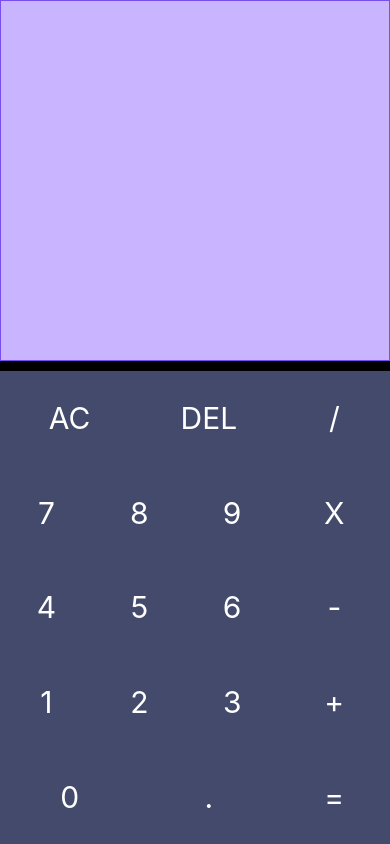
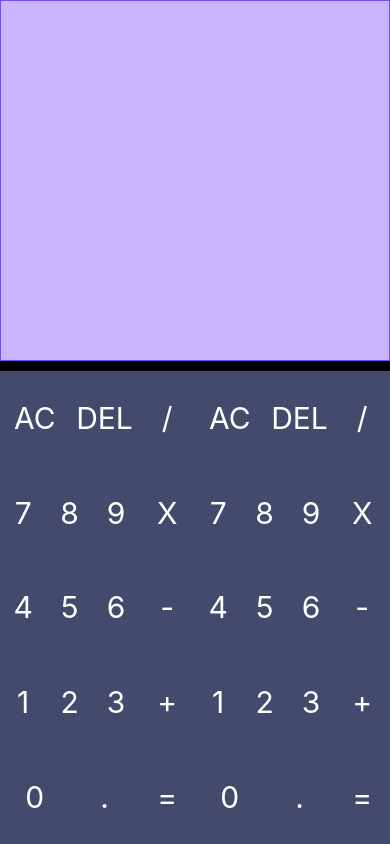
Before and after one commit to miuroku/calculator-react-native, a React Native app: screen / in a window 390 px wide. Built offline with nearby package versions, Linux system fonts and the light colour scheme.

Commit message:
feat: all stable, no bugs

```diff
--- a/App.tsx
+++ b/App.tsx
@@ -1,5 +1,5 @@
 import { StatusBar } from 'expo-status-bar';
-import React from 'react';
+import React, { useEffect, useMemo, useRef } from 'react';
 import { useState } from 'react';
 import { StyleSheet, Text, View } from 'react-native';
 import Display from './src/Display';
@@ -43,6 +43,22 @@ export default function App() {
         setWholeExpression,
     };
 
+    const infoState_ref = useRef<mainState>(infoState);
+
+    useMemo(() => {
+        infoState_ref.current = {
+        currentValue,
+        setCurrentValue,
+        previousValue,
+        setPreviousValue,
+        operator,
+        setOperator,
+        previousResult,
+        setPreviousResult,
+        wholeExpression,
+        setWholeExpression,
+        }
+    },[currentValue, previousResult, previousValue, operator, wholeExpression]);
 
     return (
         <View style={styles.mainBody}>
@@ -51,8 +67,9 @@ export default function App() {
                 backgroundColor="#61dafb"
                 hidden={false} />
 
-            <Display state={infoState} />
-            <Keyboard state={infoState} />
+            <Display state_ref={infoState_ref} />
+
+            <Keyboard state_ref={infoState_ref} />
 
         </View>
     );
--- a/src/Display.tsx
+++ b/src/Display.tsx
@@ -1,9 +1,10 @@
-import React, { useState } from 'react';
+import React, { useEffect, useState } from 'react';
 import { View, Text, StyleSheet, ScrollView, TextInput } from 'react-native';
 import { mainState } from '../App';
 
-export default function Display ({ state }
-    : {state: mainState} ) {
+export default function Display ({ state_ref }
+    : {state_ref: React.RefObject<mainState>} ) {
+
     const [text, setText] = useState('');
 
     /**const scrollToEnd = (obj) => {
@@ -11,12 +12,24 @@ export default function Display ({ state }
     };
     **/
 
+    const state = state_ref.current;
+
+
+    useEffect(() => {
+        console.log(`${state?.wholeExpression}`);
+    }, [state?.wholeExpression]);
+
     return (
         <View style={styles.body}>
+
             <ScrollView
-            horizontal={true}>
-                <Text style={styles.inputFieldText}>{state.wholeExpression}</Text>
+                horizontal={true}
+                style={styles.outerScrollStyle}
+                contentContainerStyle={styles.innerScrollStyle}>
+
+                <Text style={styles.contentinsideScrollStyle}>{state?.wholeExpression}</Text>
             </ScrollView>
+
             {/* <ScrollView
             horizontal={true}>
                 <Text style={styles.resultFieldText}>{state.previousResult}</Text>
@@ -32,10 +45,20 @@ const styles = StyleSheet.create({
         borderWidth:1,
         borderColor: '#794df0',
       },
-    inputFieldText: {
-        backgroundColor: '#ffffff'
-    },
     resultFieldText: {
         backgroundColor: '#cc1'
     },
+
+    outerScrollStyle: {
+        flex: 1,
+        minWidth: '100%',
+    },
+    innerScrollStyle: {
+        alignItems: 'center',
+        justifyContent: 'flex-start',
+    },
+    contentinsideScrollStyle: {
+        fontSize: 30,
+        color: 'black',
+    }
 });
--- a/src/Keyboard/Key.tsx
+++ b/src/Keyboard/Key.tsx
@@ -8,7 +8,7 @@ export default function Key ({ text, onPress }
 
     const textColors = {
         Common: '#ffff',
-        touched: '#f90000',
+        touched: '#000c68',
     };
 
     const [textColor, setTextColor] = useState(textColors.Common);
@@ -22,14 +22,13 @@ export default function Key ({ text, onPress }
     const onKeyPressHandler = (onPressIn: OnOutPress) => {
         if (onPressIn === OnOutPress.On){
             setTextColor(textColors.touched);
-            console.log(`KDSSSSS`)
         }
         else  {
             setTextColor(textColors.Common);
         }
     };
 
-    const onPressClassicHandler = (someAnotherHandler?: any) => {
+    const onPressClassicHandler = (someAnotherHandler: ()=>void) => {
         Vibration.vibrate(41);
         someAnotherHandler();
     };
--- a/src/Keyboard/Keyboard.tsx
+++ b/src/Keyboard/Keyboard.tsx
@@ -10,8 +10,8 @@ import calculator from "../Logic/calculator";
 
 
 
-const CommonKeyboard = ({ state, tapHandler }
-    : {state: mainState, tapHandler: (type:string, value?:any)=> void}
+const CommonKeyboard = ({ state_ref, tapHandler }
+    : {state_ref: React.RefObject<mainState>, tapHandler: (type:string, value?:any)=> void}
     ) => {
 
     useEffect(()=>{
@@ -56,8 +56,8 @@ const CommonKeyboard = ({ state, tapHandler }
     );
 };
 
-const SciencieficKeyboard = ({ state, tapHandler }
-    : {state: mainState, tapHandler: (type: string, value?:any)=>void} ) => {
+const SciencieficKeyboard = ({ state_ref, tapHandler }
+    : {state_ref: React.RefObject<mainState>, tapHandler: (type: string, value?:any)=>void} ) => {
 
     return (
         <View style={styles.keyboard}>
@@ -97,19 +97,19 @@ const SciencieficKeyboard = ({ state, tapHandler }
     );
 };
 
-export default function Keyboard ({ state }
-    : {state: mainState} ) {
+export default function Keyboard ({ state_ref }
+    : {state_ref: React.RefObject<mainState>} ) {
 
     // Changes 'infoState' using 'calculator'.
     let tapHandler = (type: string, value: any=type): void => {
 
-        calculator({type, value, state});
+        calculator({type, value, state_ref});
     };
 
     return (
         <View style={styles.keyboard}>
-            {/* <SciencieficKeyboard state={state} tapHandler={tapHandler}/>          */}
-            <CommonKeyboard state={state} tapHandler={tapHandler}/>
+            <SciencieficKeyboard state_ref={state_ref} tapHandler={tapHandler}/>
+            <CommonKeyboard state_ref={state_ref} tapHandler={tapHandler}/>
         </View>
     );
 };
--- a/src/Logic/calculator.ts
+++ b/src/Logic/calculator.ts
@@ -1,5 +1,9 @@
 
 // TO-DO:
+
+import React from "react";
+import { mainState } from "../../App";
+
 // Add more types/operator_val later for scienciefic part of calculator ...
 export const inputedTypes = {
     number: "number",
@@ -21,8 +25,14 @@ export const inputedTypes = {
 
 // TO-DO:
 // Add switch case for handling specific inputed types ...
-export default function calculator ( {type, value, state}:
-    {type: string, value: any, state: any} ): void {
+export default function calculator ( {type, value, state_ref}:
+    {type: string, value: any, state_ref: React.RefObject<mainState>} ): void {
+
+    const state = state_ref.current;
+
+    if (!state) {
+        return;
+    }
 
     console.log(`+Calculator() -> type: "${type}" and value : "${value}"`);
 
@@ -34,7 +44,7 @@ export default function calculator ( {type, value, state}:
         }
         case inputedTypes.clear: {
             state.setWholeExpression("");
-            state.setPreviousResult("")
+            state.setPreviousResult("");
             break;
         }
         // TO-DO:
@@ -52,6 +62,7 @@ export default function calculator ( {type, value, state}:
             break;
         }
         case inputedTypes.operator: {
+            break;
         }
         default: {
             // Just printing all values.
```
Also changed, not shown: tsconfig.json (+17 -2 lines).
